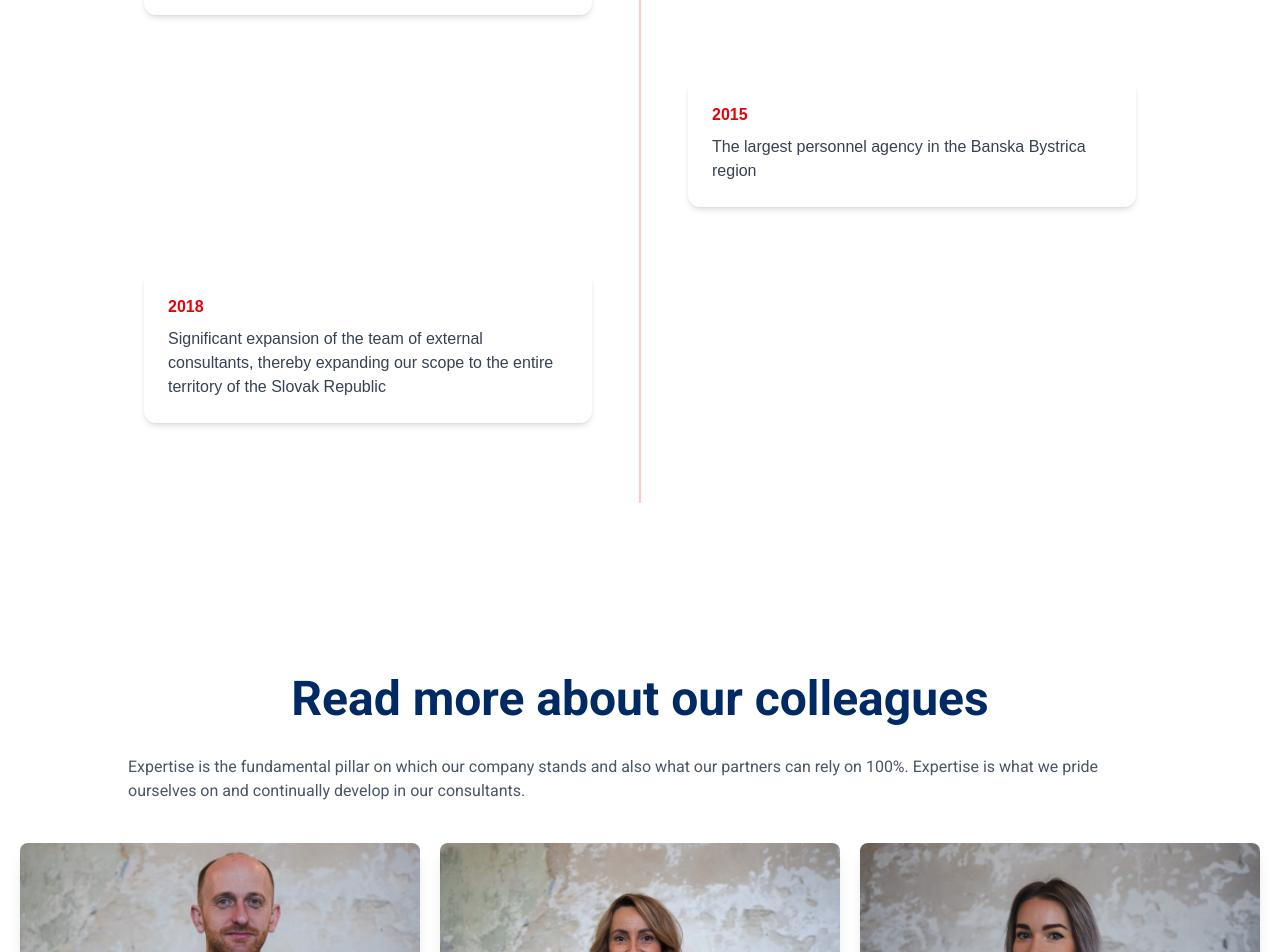
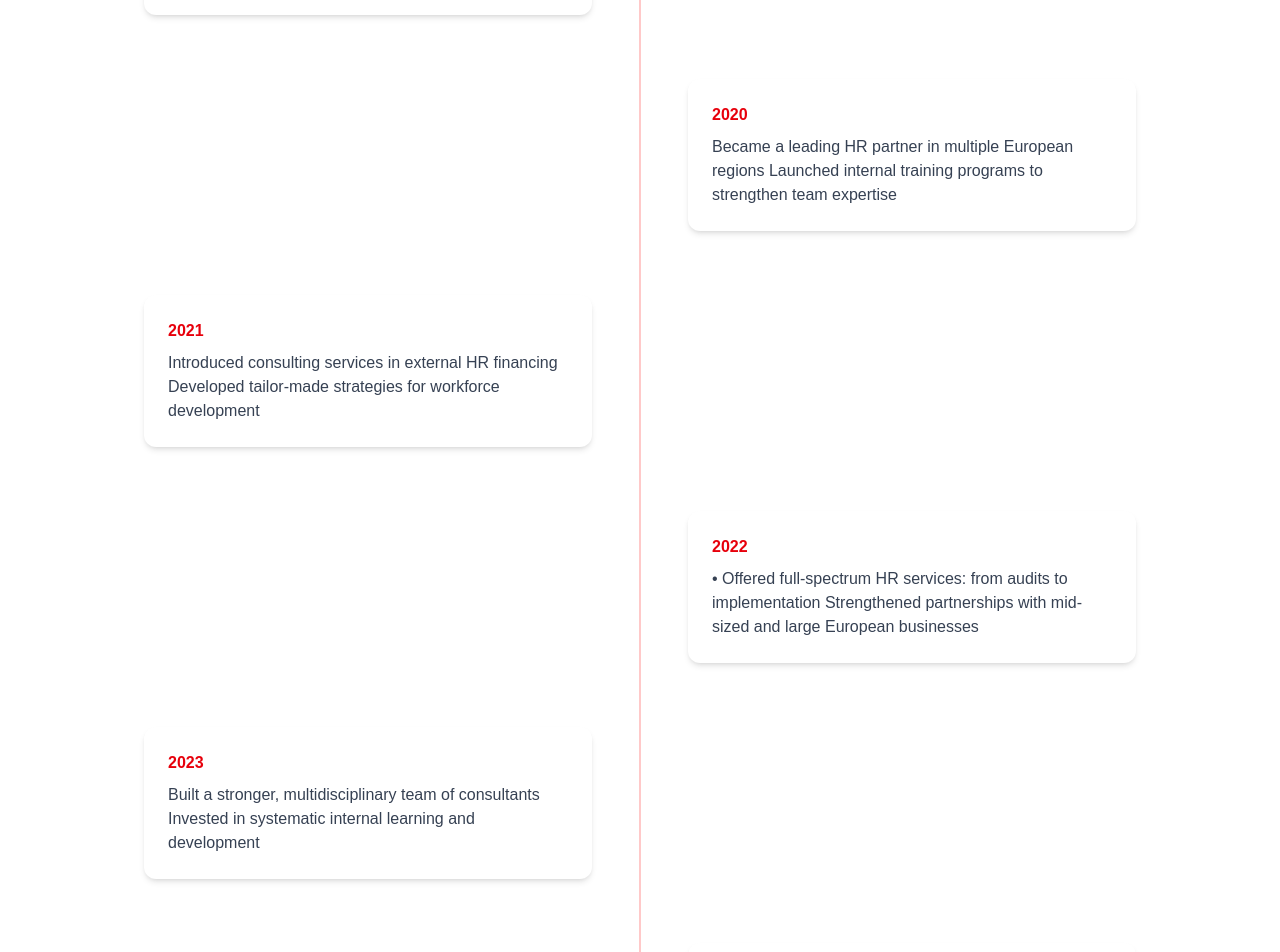
Before and after one commit to jihansofts/Connect-Europe, a Next.js app: page /about in a window 1280 px wide. Shown: the part 2000-2952 px from the top of the page. Built offline with nearby package versions, Linux system fonts and the light colour scheme.

Commit message:
update content

```diff
--- a/src/components/AboutPages/OurStory.tsx
+++ b/src/components/AboutPages/OurStory.tsx
@@ -17,12 +17,24 @@ const timeline = [
     text: " Expanded into international markets Enhanced recruitment methodologies and consultancy know-how",
   },
   {
-    year: "2015",
-    text: "The largest personnel agency in the Banska Bystrica region",
+    year: "2020",
+    text: " Became a leading HR partner in multiple European regions Launched internal training programs to strengthen team expertise",
   },
   {
-    year: "2018",
-    text: "Significant expansion of the team of external consultants, thereby expanding our scope to the entire territory of the Slovak Republic",
+    year: "2021",
+    text: "Introduced consulting services in external HR financing Developed tailor-made strategies for workforce development",
+  },
+  {
+    year: "2022",
+    text: " • Offered full-spectrum HR services: from audits to implementation Strengthened partnerships with mid-sized and large European businesses",
+  },
+  {
+    year: "2023",
+    text: " Built a stronger, multidisciplinary team of consultants Invested in systematic internal learning and development",
+  },
+  {
+    year: "2024",
+    text: "Celebrating 10 years of transforming the way Europe recruits and grows talent Looking ahead: expanding solutions, refining expertise, and growing together with our clients",
   },
 ];
 
--- a/src/components/AboutPages/Ourway.tsx
+++ b/src/components/AboutPages/Ourway.tsx
@@ -10,24 +10,28 @@ interface Datatype {
 
 const data: Datatype[] = [
   {
-    title: "The origin of TRIGON",
-    desc: "The year 2004 marked our entry into the market of consultancy services in the field of human resources management and recruitment agencies. Full of enthusiasm, we developed our academic know-how in this field with new knowledge and started to put it into practice with the first steps. Since then, the trend of continuous professional and personal growth, learning and increasing professionalism is constantly present in our company.",
+    title: "Where It All Began",
+    desc: "In 2014, Connect Europe stepped into the HR consultancy and recruitment space with a bold vision: to combine academic insight with real-world solutions. From our earliest days, we’ve been driven by a passion for connecting the right people with the right opportunities. Continuous learning and professional growth have guided us ever since.",
   },
   {
-    title: "Maturing",
-    desc: "The year 2008 was marked by two events. The first one was to change the legal form and establish a limited liability company right at the beginning. The second was a less pleasant event, namely the onset of the economic crisis, which was probably the most visible in this segment. We have adapted, we have persevered and we are still here stronger and more capable than ever before.",
+    title: "Growing Through Challenges",
+    desc: "By 2016, we had officially registered as a limited liability company and were already facing one of the toughest economic periods for recruitment across Europe. Despite the challenges, we adapted quickly and emerged stronger, laying the foundation for future success.",
   },
   {
-    title: "Launch of international recruitment",
-    desc: "The year 2010 was marked by the launch of international business and the experience of international recruitment. We have improved our processes, broadened our horizons and know-how and we are still benefiting from it. Our international headhunting division for specialist positions continues to thrive.",
+    title: "Going Global",
+    desc: "2018 marked our entry into the international recruitment market. We expanded our services beyond borders, refined our processes, and built a strong headhunting division for specialist and executive roles. Today, our cross-border recruitment experience is one of our key strengths.",
   },
   {
-    title: "The largest in the region",
-    desc: "Thanks to our efforts, quality services, but mainly based on our results and client satisfaction, we have become the largest recruiting agency in the Banská Bystrica region. Clients have learned that they can rely on us and that is why they remain loyal to us.",
+    title: "Earning Trust, Delivering Results",
+    desc: "Thanks to our client-first approach, consistent results, and proven processes, we quickly became a trusted name in the regions we serve. Our reputation is built on quality, transparency, and long-term partnerships and that’s why our clients stay with us.",
   },
   {
-    title: "We are one step closer to you",
-    desc: "We have launched a model of external consultants. We have a team of experienced recruiters who can help companies with their recruitment needs thanks to our proven processes and experience. We cover the whole of Slovakia and we can be closer to you, our clients.",
+    title: "Local Presence, European Reach",
+    desc: "We introduced a network of experienced external consultants to bring our services closer to clients. This scalable model allows us to meet recruitment needs across multiple European countries, ensuring both flexibility and proximity.",
+  },
+  {
+    title: "We’re Closer Than You Think",
+    desc: "Our growing network of senior consultants spans major cities and regions across Europe. From our base to your business, we combine deep industry insight with local knowledge to deliver tailored recruitment solutions no matter your sector or location.",
   },
 ];
 
@@ -63,7 +67,7 @@ export default function Ourway() {
           whileInView={{ opacity: 1, y: 0 }}
           viewport={{ once: true }}
           transition={{ duration: 0.6 }}>
-          Our way of working
+          Our Journey at Connect Europe
         </motion.h1>
 
         {/* Timeline blocks */}
@@ -102,7 +106,7 @@ export default function Ourway() {
           whileInView={{ opacity: 1 }}
           viewport={{ once: true }}
           transition={{ delay: 0.2, duration: 0.5 }}>
-          We are a 100% Slovak recruitment agency
+          Need an Employee?
         </motion.p>
 
         <motion.div
@@ -112,12 +116,9 @@ export default function Ourway() {
           viewport={{ once: true }}
           transition={{ delay: 0.3, duration: 0.7 }}>
           <p className="text-gray-600 text-start mt-3">
-            Thanks to our network of senior consultants, we serve the whole of
-            Slovakia. In addition to the company headquarters in Banská
-            Bystrica, we have consultants in Bratislava, Nitra, Trnava, Levice,
-            Ziar nad Hronom, Zvolen and Košice. We have experience in a variety
-            of industries and can successfully fill different types of
-            positions. We will find you the best candidates in your region.
+            We’ll help you find the right fit fast. Connect Europe delivers
+            expert recruitment services across Europe, backed by a decade of
+            hands-on experience and a passion for people.
           </p>
           <p className="text-gray-600 text-start mt-3">
             Your new employees are closer than you think!
--- a/src/components/AboutPages/Team.tsx
+++ b/src/components/AboutPages/Team.tsx
@@ -97,7 +97,7 @@ export default function Team() {
           viewport={{ once: true }}
           transition={{ duration: 0.7 }}>
           <h1 className="text-[48px] font-bold text-center text-heading font-sans">
-            Read more about our colleagues
+            Meet Our Experts
           </h1>
         </motion.div>
 
@@ -107,9 +107,10 @@ export default function Team() {
           whileInView={{ opacity: 1, y: 0 }}
           viewport={{ once: true }}
           transition={{ duration: 0.7, delay: 0.2 }}>
-          Expertise is the fundamental pillar on which our company stands and
-          also what our partners can rely on 100%. Expertise is what we pride
-          ourselves on and continually develop in our consultants.
+          At Connect Europe, expertise is our foundation. Our clients trust us
+          for our deep industry knowledge, professionalism, and commitment to
+          continuous development. We invest in our consultants to ensure
+          top-tier service and results across every project.
         </motion.p>
       </div>
 
```
